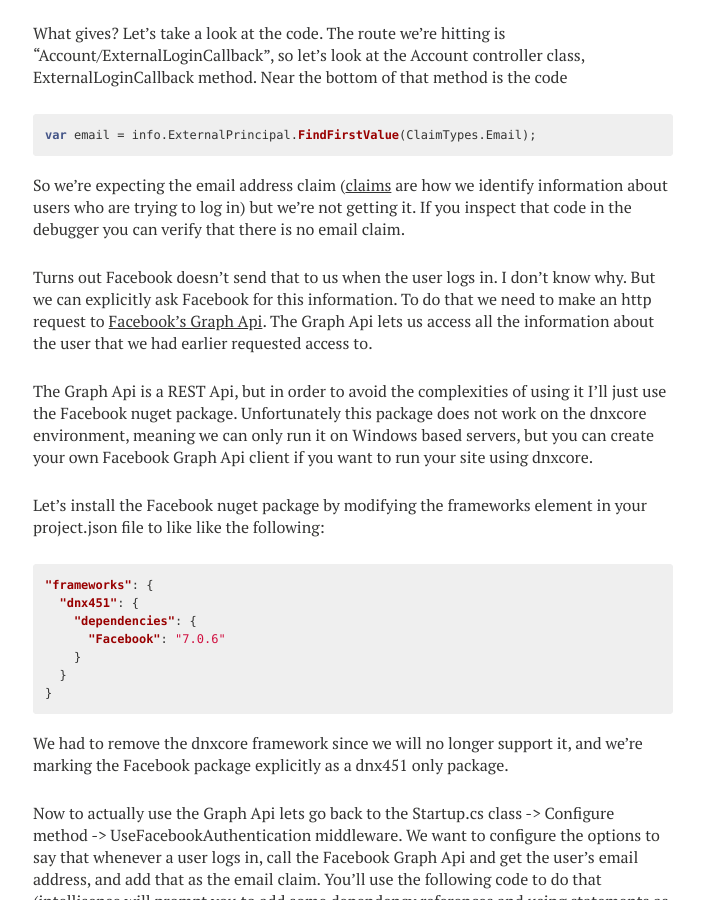
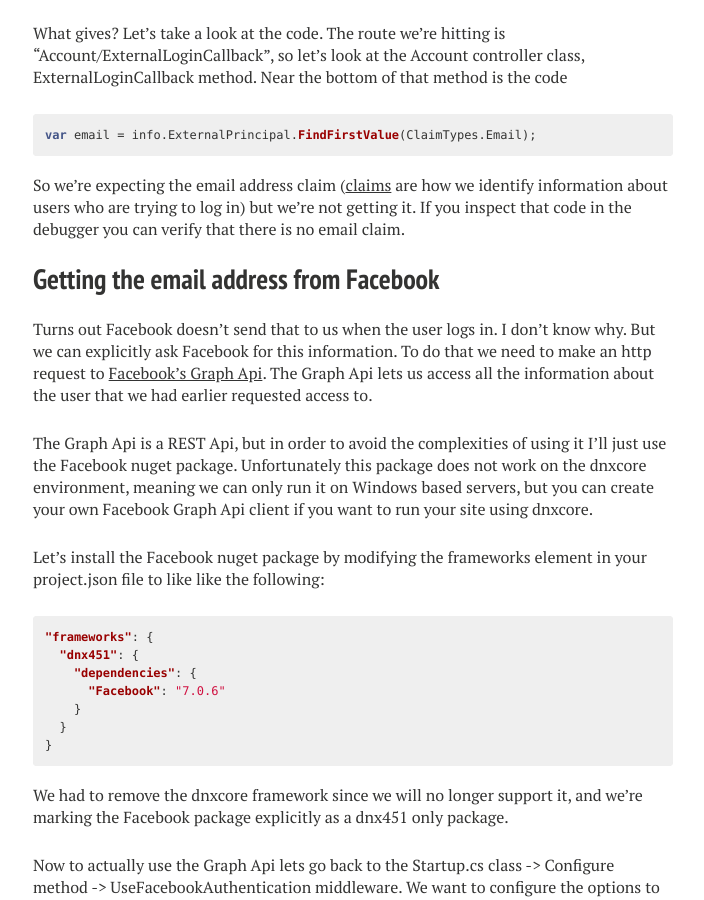
Before and after one commit to ZainRizvi/ZainRizvi.github.io, a Jekyll site: the page built from _posts/2016-03-24-create-site-with-facebook-login-using-asp.net-core.md, in a window 1280 px wide and 900 px high, scrolled down 4040 px. Shown: the whole window, without its empty margins (287-991 px from the left). Built offline with Jekyll 4.4.1, drawn with Linux system fonts in a browser that asks for light colours; nearby versions of some CDN libraries; comment, search, counter and statistics services are not loaded.

Commit message:
Add direct link for the pulling the email address section

````diff
--- a/_posts/2016-03-24-create-site-with-facebook-login-using-asp.net-core.md
+++ b/_posts/2016-03-24-create-site-with-facebook-login-using-asp.net-core.md
@@ -92,6 +92,8 @@
 ```
 
 So we're expecting the email address claim ([claims](http://dotnetcodr.com/2013/02/11/introduction-to-claims-based-security-in-net4-5-with-c-part-1/) are how we identify information about users who are trying to log in) but we're not getting it. If you inspect that code in the debugger you can verify that there is no email claim.
+
+## Getting the email address from Facebook
 
 Turns out Facebook doesn't send that to us when the user logs in. I don't know why. But we can explicitly ask Facebook for this information.  To do that we need to make an http request to [Facebook's Graph Api](https://developers.facebook.com/docs/graph-api). The Graph Api lets us access all the information about the user that we had earlier requested access to.
 
````
Also changed, not shown: 2 other files.
